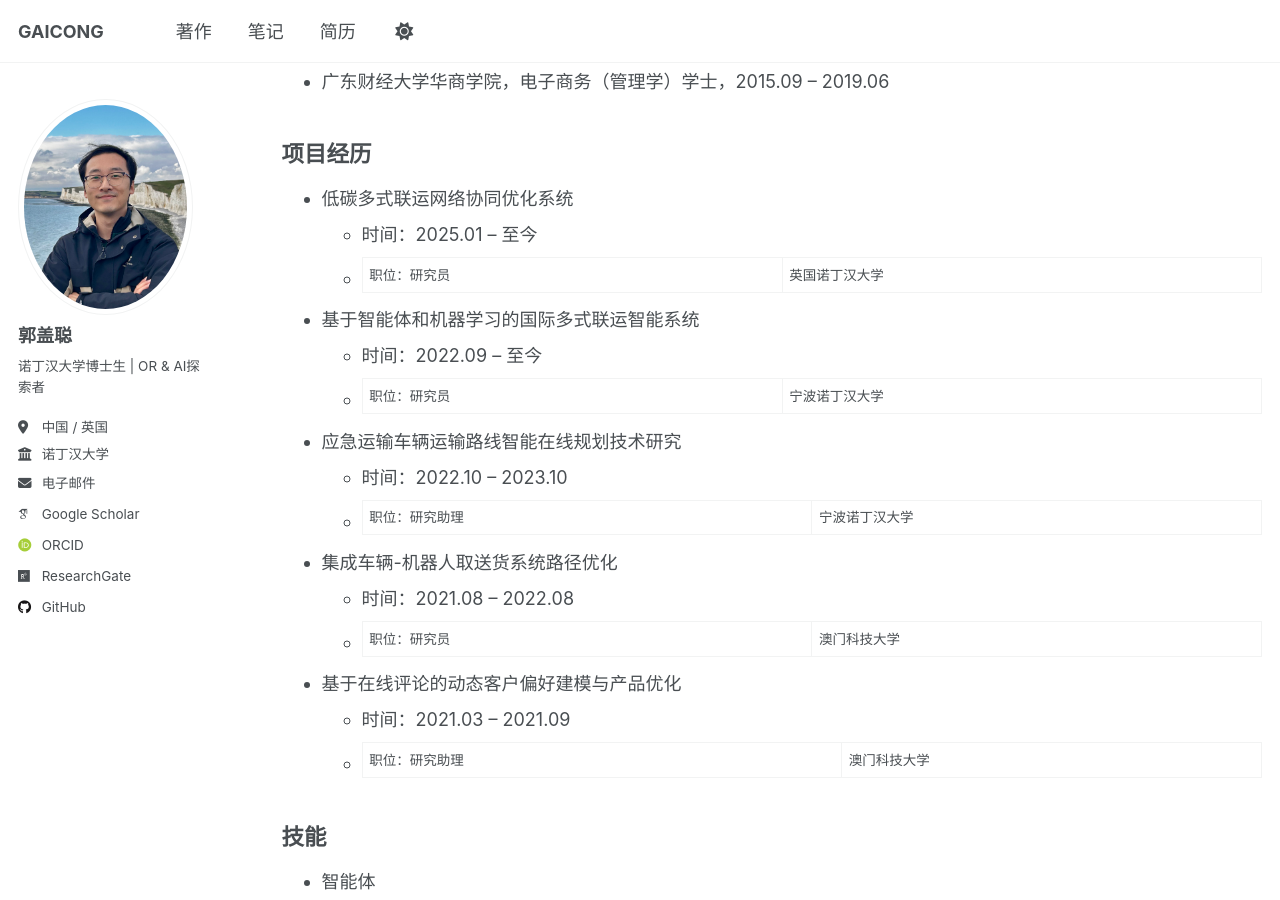
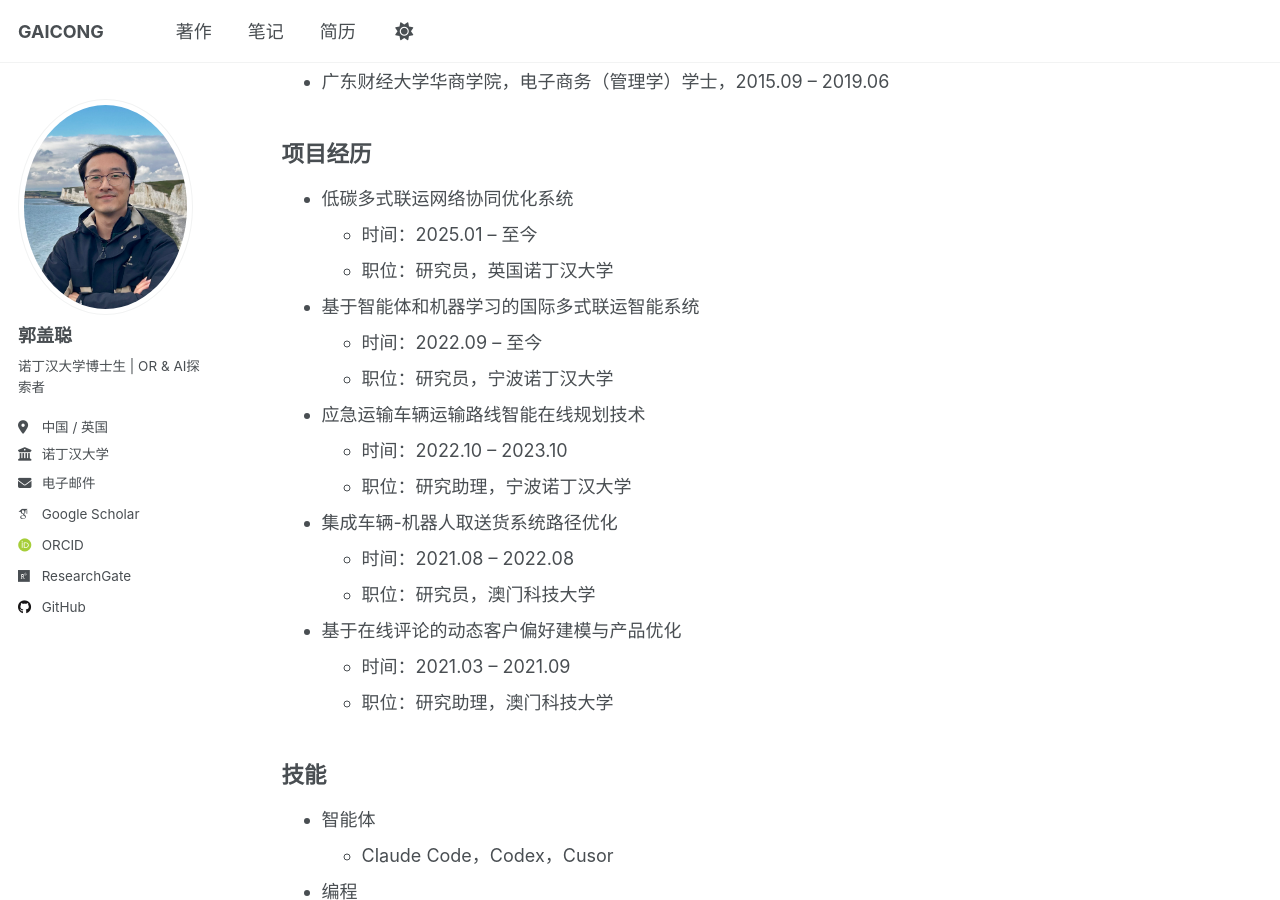
Before and after one commit to Gaicong/gaicong.github.io, a Jekyll site: the page built from _pages/cv.md, in a window 1280 px wide and 900 px high, scrolled down 221 px. Built offline with Jekyll 4.4.1, drawn with Linux system fonts in a browser that asks for light colours; some web fonts are replaced; a script that is not in the unit is left out.

Commit message:
Update cv.md

```diff
--- a/_pages/cv.md
+++ b/_pages/cv.md
@@ -17,23 +17,23 @@ redirect_from:
 ## 项目经历
 * 低碳多式联运网络协同优化系统
   * 时间：2025.01 – 至今
-  * 职位：研究员 | 英国诺丁汉大学
+  * 职位：研究员，英国诺丁汉大学
 
 * 基于智能体和机器学习的国际多式联运智能系统
   * 时间：2022.09 – 至今
-  * 职位：研究员 | 宁波诺丁汉大学
+  * 职位：研究员，宁波诺丁汉大学
 
-* 应急运输车辆运输路线智能在线规划技术研究
+* 应急运输车辆运输路线智能在线规划技术
   * 时间：2022.10 – 2023.10
-  * 职位：研究助理 | 宁波诺丁汉大学
+  * 职位：研究助理，宁波诺丁汉大学
 
 * 集成车辆-机器人取送货系统路径优化
   * 时间：2021.08 – 2022.08
-  * 职位：研究员 | 澳门科技大学
+  * 职位：研究员，澳门科技大学
 
 * 基于在线评论的动态客户偏好建模与产品优化
   * 时间：2021.03 – 2021.09
-  * 职位：研究助理 | 澳门科技大学
+  * 职位：研究助理，澳门科技大学
 
 ## 技能
 * 智能体
```
